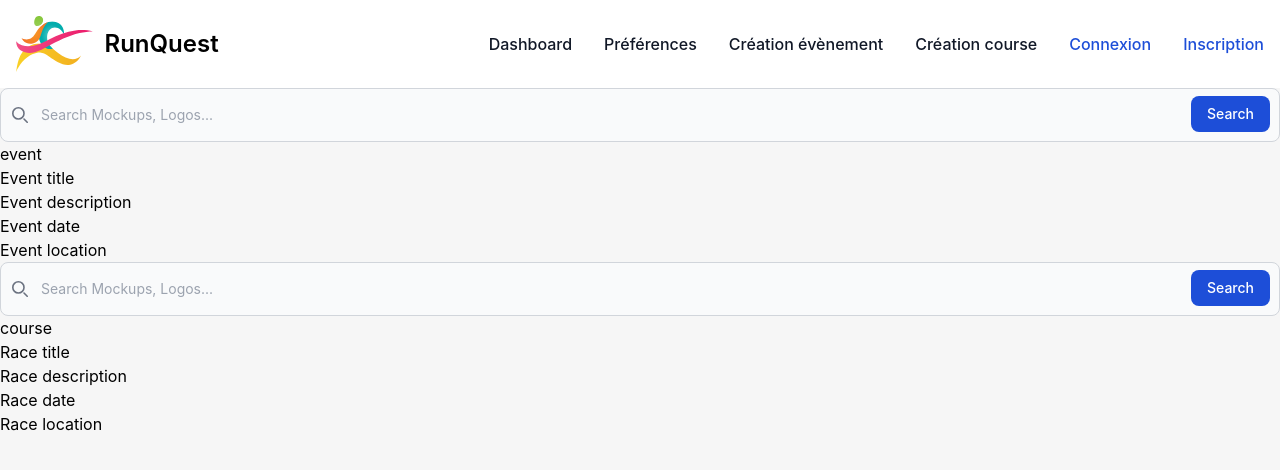
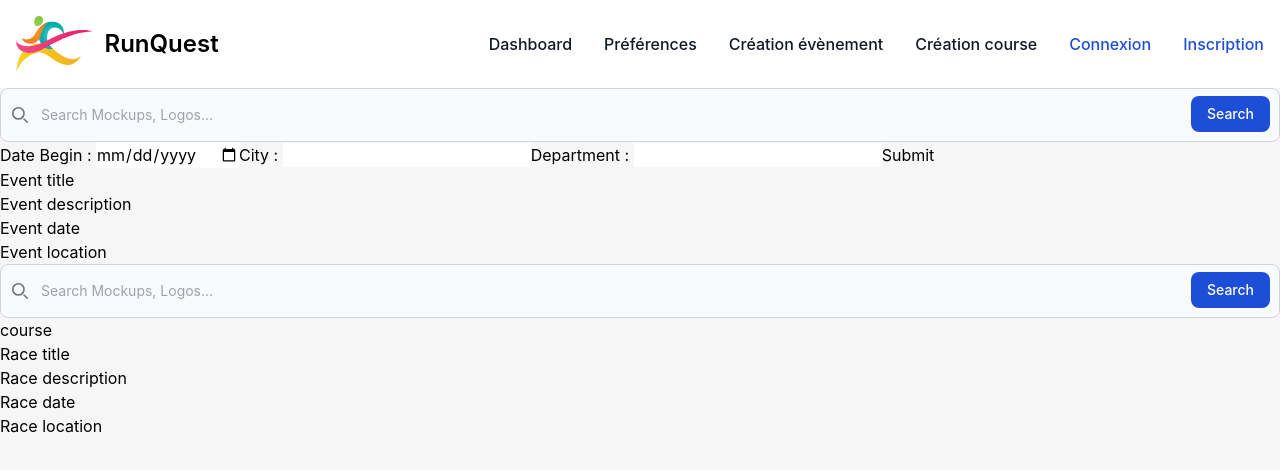
Before and after one commit to Eloya62/runQuest, a React (Create React App) app in the folder my-app/: page / in a window 1280 px wide. Shown: the top 470 px of the page. Built offline with nearby package versions, Linux system fonts and the light colour scheme.

Commit message:
update: filter

```diff
--- a/my-app/src/components/CreateEvent/CreateEvent.js
+++ b/my-app/src/components/CreateEvent/CreateEvent.js
@@ -9,6 +9,7 @@ export default function CreateEvent() {
         <label>Event Name : <input type="text" name="eventName" /></label>
         <label>Date Begin : <input type="date" name="dateBegin" /></label>
         <label>Date Ending : <input type="date" name="dateEnding" /></label>
+        <label>City : <input type="text" name="city"/></label>
         <label>Department : <input type="text" name="department" /></label>
         <label>Description : <input type="text" name="description" /></label>
         <input type="submit" value="Submit" />
--- a/my-app/src/components/Filter/Filter.js
+++ b/my-app/src/components/Filter/Filter.js
@@ -23,8 +23,12 @@ function Filter(props) {
             </div>
             {event && (
                 <div class="event">
-
-                    <h1>event</h1>
+                    <form>
+                        <label>Date Begin : <input type="date" name="dateBegin" /></label>
+                        <label>City : <input type="text" name="city" /></label>
+                        <label>Department : <input type="text" name="department" /></label>
+                        <input type="submit" value="Submit" />
+                    </form>
 
                 </div>)
             }
```
